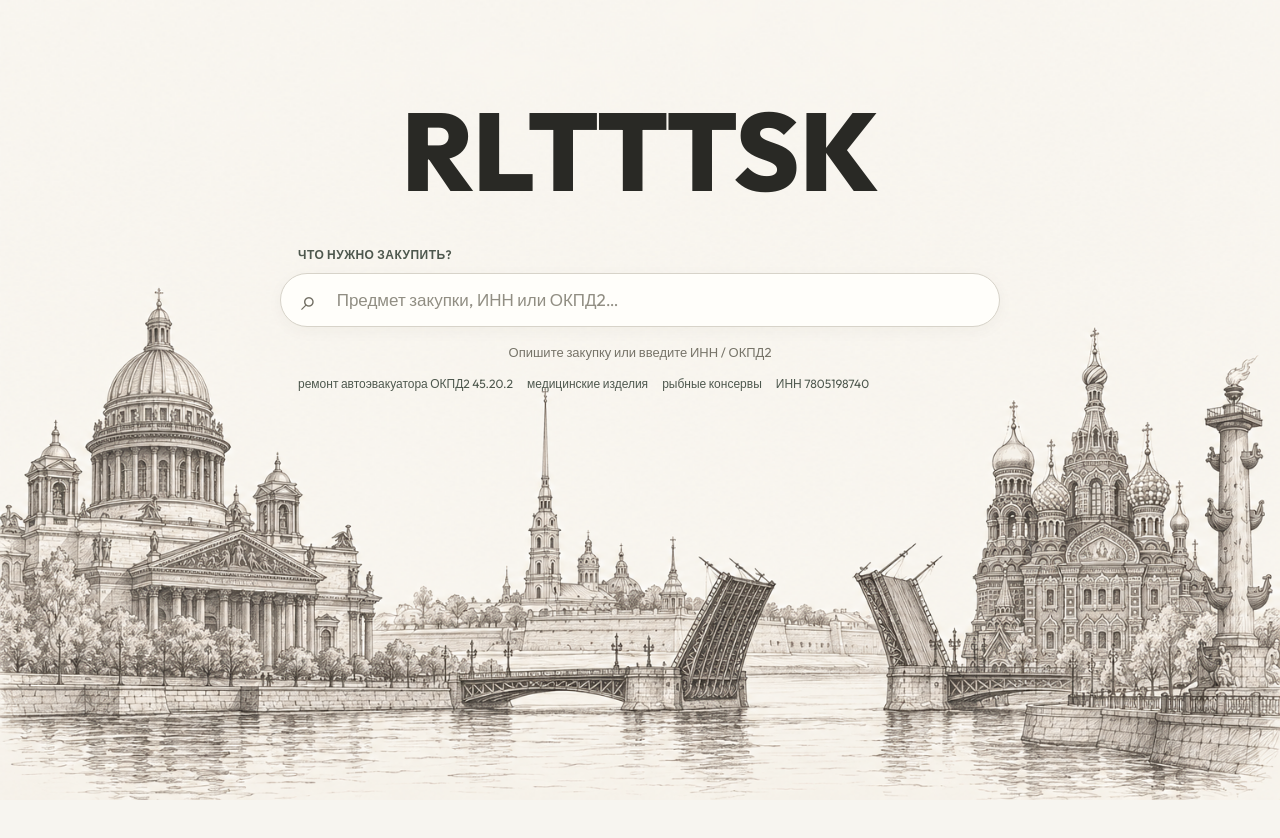
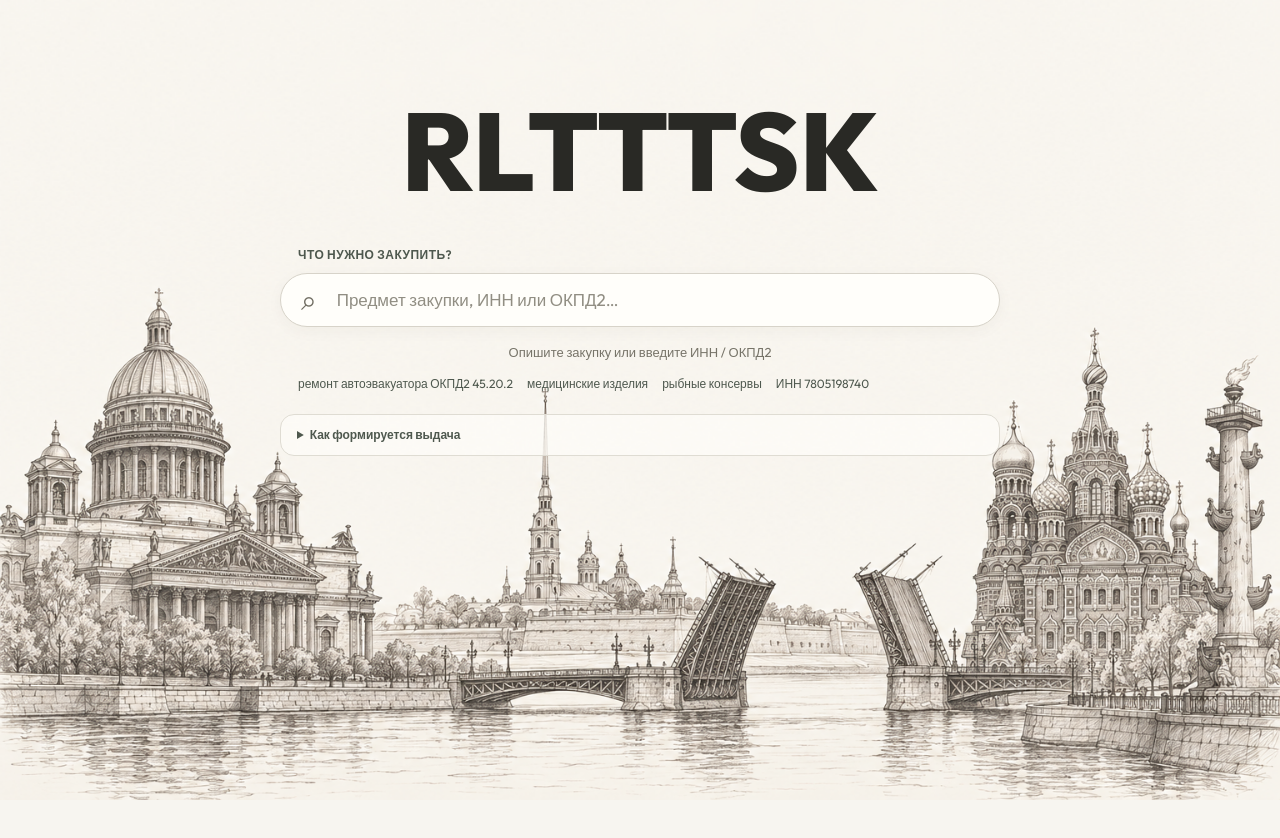
Before and after one commit to RomanTamrazov/RLTTTSK, a React (Vite) app in the folder frontend/: page / in a window 1280 px wide. Shown: the top 838 px of the page. Before the commit the page ends 800 px from the top, so only its background shows below. Built offline with nearby package versions, Linux system fonts and the light colour scheme; the HTML template or start-up script is replaced by a standard one.

Commit message:
Document supplier recommendation logic

```diff
--- a/frontend/src/App.tsx
+++ b/frontend/src/App.tsx
@@ -79,6 +79,16 @@ export default function App() {
             <p className="search-hint">Опишите закупку или введите ИНН / ОКПД2</p>
             {!query && <div className="query-examples">{EXAMPLES.map(example => <button className="query-example" key={example} onClick={() => { setQuery(example); inputRef.current?.focus() }}>{example}</button>)}</div>}
           </section>
+          <details className="method-panel">
+            <summary>Как формируется выдача</summary>
+            <div className="method-grid">
+              <div><strong>1. Совпадение с закупкой</strong><span>Текст закупки сравнивается с прошлым опытом поставщика, а ОКПД2 задаёт раздел товаров или работ.</span></div>
+              <div><strong>2. Подтверждённый опыт</strong><span>Учитываются участия и победы в ЭМ: в целом, в нужном разделе и у этого заказчика.</span></div>
+              <div><strong>3. Свежесть</strong><span>Более свежая активность получает преимущество, чтобы старый опыт не вытеснял актуальных поставщиков.</span></div>
+              <div><strong>4. CatBoost</strong><span>Модель учит порядок кандидатов на исторических закупках, а не обещает гарантированную победу.</span></div>
+            </div>
+            <p className="method-note">ФНС, контакты и ссылки помогают проверить компанию, но не накручивают её модельный балл. Записи АИС ГЗ используются как каталог опыта, потому что в них нет полного списка проигравших.</p>
+          </details>
           <div className={`search-layout${focused ? ' is-open' : ''}${selected ? ' has-preview' : ''}`}>
             {selected && <div className="search-hover-area" aria-hidden="true" style={{ height: `calc(100% + ${previewHeight + 12}px)` }} />}
             {focused && query.trim().length >= 2 && (
--- a/frontend/src/index.css
+++ b/frontend/src/index.css
@@ -39,6 +39,13 @@ body {
 .query-label { margin: 0 0 9px 18px; color: #4e584e; font-size: 12px; font-weight: 600; letter-spacing: .04em; text-transform: uppercase; }
 .query-examples { display: flex; flex-wrap: wrap; gap: 6px 14px; padding: 10px 18px 0; }
 .query-examples .query-example { width: auto; padding: 3px 0; font-size: 12px; }
+.method-panel { margin: 2px 0 18px; border: 1px solid #dfdcd3; border-radius: 14px; background: #fffefaad; color: #69675e; font-size: 12px; }
+.method-panel summary { padding: 11px 16px; color: #4e584e; cursor: pointer; font-weight: 600; list-style-position: inside; }
+.method-panel[open] summary { border-bottom: 1px solid #eeece5; }
+.method-grid { display: grid; grid-template-columns: repeat(2, minmax(0, 1fr)); gap: 12px 18px; padding: 14px 16px 8px; }
+.method-grid div { display: flex; flex-direction: column; gap: 3px; line-height: 1.45; }
+.method-grid strong { color: #4e584e; font-size: 12px; }
+.method-note { margin: 0; padding: 0 16px 14px; line-height: 1.5; }
 
 .search-shell {
   position: relative;
@@ -110,6 +117,7 @@ body {
   .company-title { font-size: 52px !important; }
   .search-input { font-size: 15px !important; }
   .city-background { object-position: 48% bottom; }
+  .method-grid { grid-template-columns: 1fr; }
 }
 
 .app { min-height: 100vh; position: relative; display: flex; flex-direction: column; align-items: center; padding: clamp(48px, 12vh, 120px) 0 40px; overflow-x: clip; }
```
Also changed, not shown: 2 other files (tests, documents, lock files or other folders).
